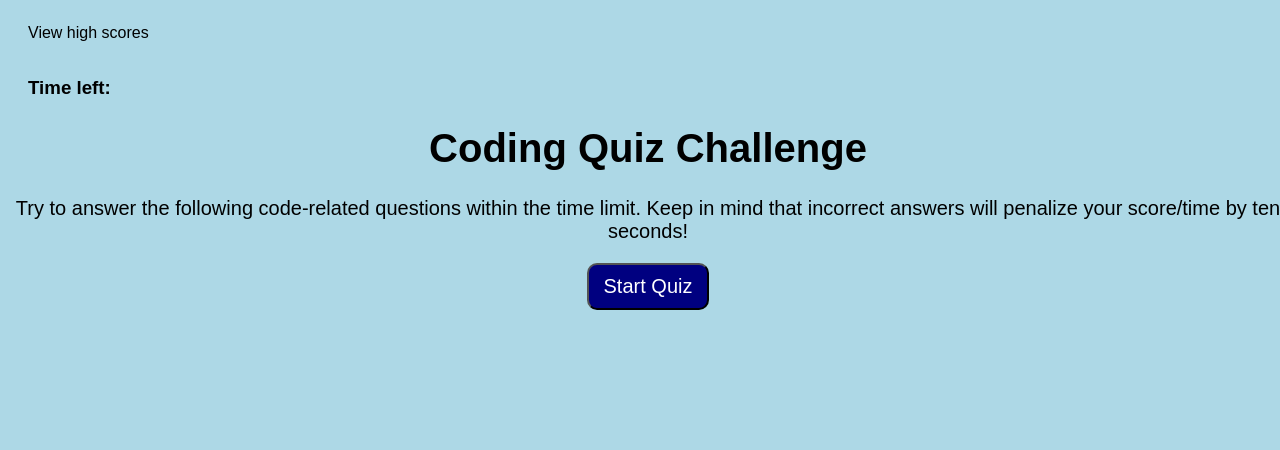
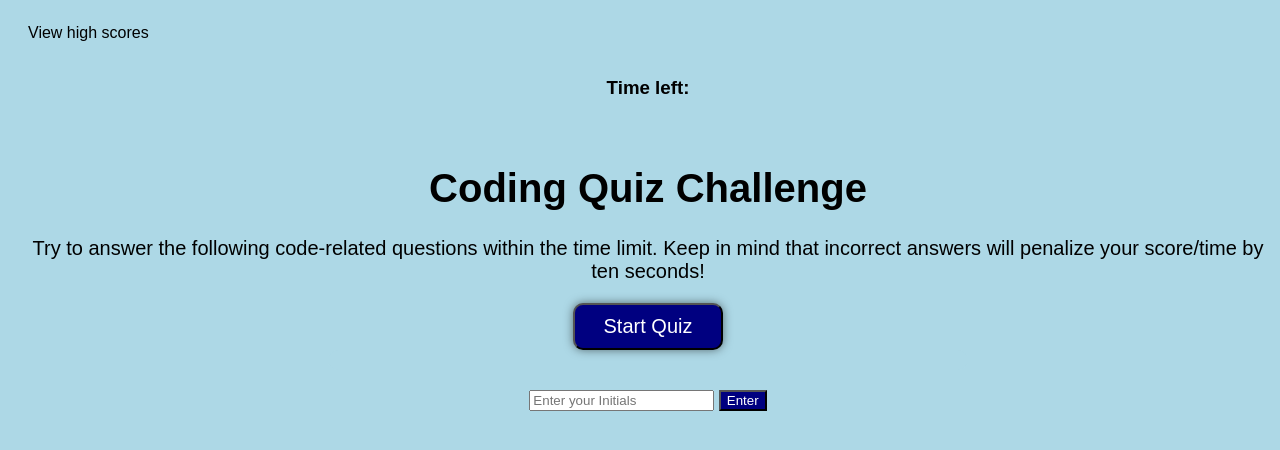
Before and after one commit to CWMasters/code-quiz, a plain HTML site: page index.html in a window 1280 px wide. Drawn offline with Linux system fonts and the light colour scheme.

Commit message:
user initials

```diff
--- a/assets/css/style.css
+++ b/assets/css/style.css
@@ -1,6 +1,5 @@
 * {
     font-family: Arial, Helvetica, sans-serif;
-
 }
 
 
@@ -9,8 +8,8 @@
 /* body */
 body {
     width: 100vw;
-    background-color: lightblue
-    /*padding: 20px;*/
+    background-color: lightblue;
+
 }
 
 #highscore {
@@ -19,7 +18,8 @@ body {
 }
 
 .time-text {
-    padding-left: 20px;
+    /* padding-left: 20px; */
+    text-align: center;
     /* margin: auto;
     text-align: right;
     padding-right: 50px; */
@@ -29,6 +29,8 @@ body {
 .header {
     text-align: center;
     font-size: 20px;
+    padding-top: 20px;
+    margin: 20px;
 }
 
 .btn-container {
@@ -42,12 +44,15 @@ body {
     border-radius: 10px;
     padding: 10px 15px ;
     font-size: 20px;
-
-    /* width: 200px;
-    margin: auto;
-    align-items: center; */
+    box-shadow: 0 0 10px rgba(0, 0, 0, 0.5);
+    width: 150px;
 }
 
+.btn:hover {
+    background: lightseagreen;
+}
+
+/* question box */
 .q-box {
     background: lightblue;
     width: 50%;
@@ -55,8 +60,10 @@ body {
     text-align: center;
     font-size: 25px;
     border-radius: 10px;
+    padding-top: 20px;
 }
 
+/* all asnwers */
 .every-answer {
     text-align: left;
     padding-left: 80px;
@@ -64,6 +71,27 @@ body {
     margin: 20px;
 }
 
+/* repsonses - correct/incorrect */
 .response {
     font-style: bold;
 }
+
+/* user initials */
+.initials {
+    text-align: center;
+    display: none;
+}
+
+.initials.show {
+    display: block;
+}
+
+/* enter button */
+.enter {
+    color: white;
+    background-color: navy;
+}
+
+.enter:hover {
+    background-color: lightseagreen;
+}
--- a/index.html
+++ b/index.html
@@ -16,8 +16,8 @@
 
         <!-- timer -->
         <div>
-          <h3  class= "time-text">Time left:</h3>
-          <div id="timer" class="countdown"></div>
+          <h3  class= "time-text" id="timer">Time left:</h3>
+          <div class="countdown"></div>
         </div>
     </header>
 
@@ -36,15 +36,19 @@
           </div>
         </div>
 
-        <div class = "q-box" id=>
-            <div class= "every-answer"></div>
+        <div class="q-box">
+            <div class="every-answer"></div>
         </div>
 
+        <!-- correct/incorrect -->
+        <div class ="response"></div>
 
+        <!-- user initials -->
+        <div class ="initials show">
+          <input class="user-initials" type="text" placeholder="Enter your Initials"/>
+          <button class="enter">Enter</button>
+        </div>
 
-
-
-        <div class = "response"></div>
 
         <!-- results -->
         <div id="results"></div>
```
Also changed, not shown: 3 other files.
